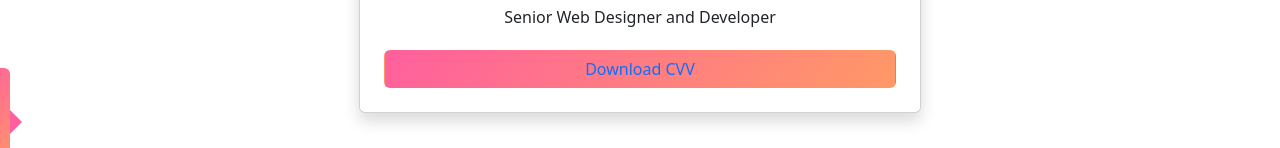
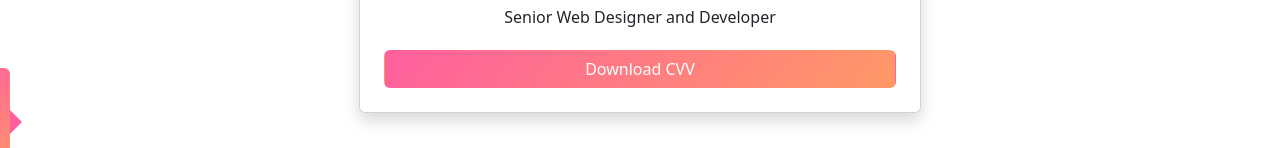
Before and after one commit to Jayad95/Web-profile, a plain HTML site: page index.html in a window 1280 px wide. Shown: the part 412-560 px from the top of the page. Drawn offline with nearby package versions, Linux system fonts and the light colour scheme.

Commit message:
Update index.html

```diff
--- a/index.html
+++ b/index.html
@@ -27,7 +27,7 @@
                 <h1 class="mt-5"><span>HELLO I'M</span><br>Jayalakshmi</h1>
                 <p>Senior Web Designer and Developer</p>
                 <!-- <p>This is your profile description or about section.</p> -->
-                <button class="mt-3 btn btn-primary"> <a class="text-decoration-none" href="images/Resume.pdf" download >Download CVV</a></button>
+                <button class="mt-3 btn btn-primary"> <a class="text-decoration-none text-white" href="images/Resume.pdf" download >Download CVV</a></button>
 
             </div>
         </div>
```
